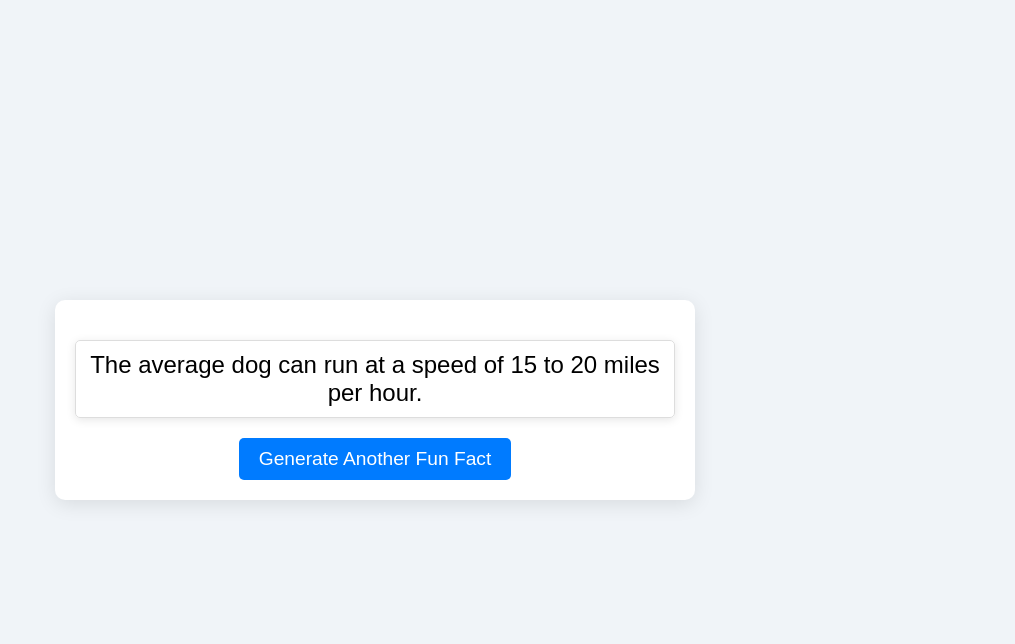
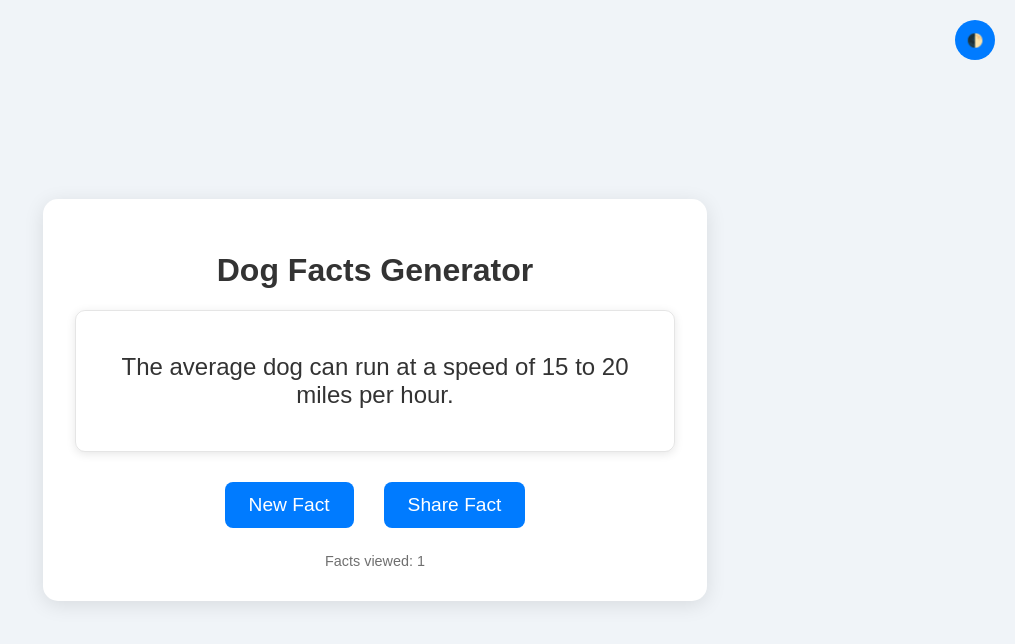
Before and after one commit to HirukaTennakoon/dog-facts, a plain HTML site: page index.html in a window 1280 px wide. Shown: the whole page, without its empty margins (265-1280 px from the left). Drawn offline with Linux system fonts and the light colour scheme.

Commit message:
Update index.html with extra features

```diff
--- a/index.html
+++ b/index.html
@@ -5,60 +5,144 @@
     <meta name="viewport" content="width=device-width, initial-scale=1.0">
     <title>Fun Facts About Dogs</title>
     <style>
-        /* CSS Styles */
+        :root {
+            --bg-color: #f0f4f8;
+            --container-bg: white;
+            --text-color: #333;
+            --button-bg: #007bff;
+            --button-hover: #0056b3;
+            --shadow-color: rgba(0, 0, 0, 0.1);
+        }
+
+        [data-theme="dark"] {
+            --bg-color: #1a1a1a;
+            --container-bg: #2d2d2d;
+            --text-color: #ffffff;
+            --button-bg: #4a9eff;
+            --button-hover: #2e7fd1;
+            --shadow-color: rgba(0, 0, 0, 0.3);
+        }
+
+        * {
+            transition: all 0.3s ease;
+        }
+
         body {
             font-family: 'Arial', sans-serif;
-            background-color: #f0f4f8;
+            background-color: var(--bg-color);
             display: flex;
             justify-content: center;
             align-items: center;
-            height: 100vh;
+            min-height: 100vh;
             margin: 0;
+            color: var(--text-color);
         }
 
         .container {
             text-align: center;
             max-width: 600px;
-            padding: 20px;
-            background: white;
-            border-radius: 10px;
-            box-shadow: 0 4px 20px rgba(0, 0, 0, 0.1);
-            overflow: hidden;
+            width: 90%;
+            padding: 2rem;
+            background: var(--container-bg);
+            border-radius: 15px;
+            box-shadow: 0 4px 20px var(--shadow-color);
         }
 
         .fact {
             font-size: 1.5em;
             margin: 20px 0;
-            padding: 10px;
-            border: 1px solid #ddd;
-            border-radius: 5px;
-            box-shadow: 0 2px 10px rgba(0, 0, 0, 0.1);
+            padding: 20px;
+            border: 1px solid var(--shadow-color);
+            border-radius: 10px;
+            box-shadow: 0 2px 10px var(--shadow-color);
+            min-height: 100px;
+            display: flex;
+            align-items: center;
+            justify-content: center;
+            animation: fadein 0.5s;
+        }
+
+        @keyframes fadein {
+            from { opacity: 0; }
+            to { opacity: 1; }
         }
 
         .button {
-            padding: 10px 20px;
+            padding: 12px 24px;
             font-size: 1.2em;
             color: white;
-            background-color: #007bff;
+            background-color: var(--button-bg);
             border: none;
-            border-radius: 5px;
+            border-radius: 8px;
             cursor: pointer;
-            transition: background-color 0.2s;
+            transition: transform 0.2s, background-color 0.2s;
+            margin: 10px;
         }
 
         .button:hover {
-            background-color: #0056b3;
+            background-color: var(--button-hover);
+            transform: scale(1.05);
+        }
+
+        .button:active {
+            transform: scale(0.95);
+        }
+
+        .controls {
+            margin-top: 20px;
+            display: flex;
+            justify-content: center;
+            gap: 10px;
+            flex-wrap: wrap;
+        }
+
+        .theme-toggle {
+            position: absolute;
+            top: 20px;
+            right: 20px;
+            padding: 8px;
+            border-radius: 50%;
+            border: none;
+            cursor: pointer;
+            background: var(--button-bg);
+            color: white;
+            width: 40px;
+            height: 40px;
+            display: flex;
+            align-items: center;
+            justify-content: center;
+        }
+
+        #factCounter {
+            font-size: 0.9em;
+            margin-top: 15px;
+            opacity: 0.7;
+        }
+
+        @media (max-width: 480px) {
+            .container {
+                padding: 1rem;
+                width: 95%;
+            }
+            .fact {
+                font-size: 1.2em;
+                padding: 15px;
+            }
         }
     </style>
 </head>
 <body>
+    <button class="theme-toggle" aria-label="Toggle theme">🌓</button>
     <div class="container">
+        <h1>Dog Facts Generator</h1>
         <div class="fact"></div>
-        <button class="button">Generate Another Fun Fact</button>
+        <div class="controls">
+            <button class="button" id="generateBtn">New Fact</button>
+            <button class="button" id="shareBtn">Share Fact</button>
+        </div>
+        <div id="factCounter">Facts viewed: 0</div>
     </div>
-
     <script>
-        // JavaScript Code
         const facts = [
             "Dogs are descendants of wolves and were domesticated around 15,000 years ago.",
             "Dogs have an extraordinary sense of smell, which is 10,000 to 100,000 times more sensitive than humans.",
@@ -69,33 +153,86 @@
             "The world's oldest known breed is the Saluki, which dates back to ancient Egypt.",
             "Dogs are social animals and thrive on companionship, often forming strong bonds with their human families.",
             "The average dog can run at a speed of 15 to 20 miles per hour.",
-            "Dogs have been used in various roles, including service animals, therapy dogs, and search and rescue dogs."
+            "Dogs have been used in various roles, including service animals, therapy dogs, and search and rescue dogs.",
+            "A dog's nose print is unique, much like a human's fingerprint.",
+            "Dogs can see in color, but their color spectrum is more limited than humans.",
+            "The tallest dog breed is the Great Dane, which can reach heights of up to 32 inches.",
+            "Dogs dream just like humans do, and they may act out their dreams by moving their legs or making sounds.",
+            "The smallest dog breed is the Chihuahua, which typically weighs between 2-6 pounds."
         ];
 
-        let attemptCount = 0;
+        let currentFactIndex = -1;
+        let viewedFacts = 0;
+        const factElement = document.querySelector('.fact');
+        const generateBtn = document.getElementById('generateBtn');
+        const shareBtn = document.getElementById('shareBtn');
+        const factCounter = document.getElementById('factCounter');
+        const themeToggle = document.querySelector('.theme-toggle');
 
-        function displayRandomFact() {
-            const factElement = document.querySelector('.fact');
-            const randomIndex = Math.floor(Math.random() * facts.length);
-            factElement.textContent = facts[randomIndex];
+        function getRandomFact() {
+            let newIndex;
+            do {
+                newIndex = Math.floor(Math.random() * facts.length);
+            } while (newIndex === currentFactIndex);
+            currentFactIndex = newIndex;
+            return facts[currentFactIndex];
         }
 
-        const button = document.querySelector('.button');
-        button.addEventListener('click', () => {
-            attemptCount++;
-            if (attemptCount < 3) {
-                displayRandomFact();
+        function displayNewFact() {
+            factElement.style.opacity = '0';
+            setTimeout(() => {
+                const fact = getRandomFact();
+                factElement.textContent = fact;
+                factElement.style.opacity = '1';
+                viewedFacts++;
+                factCounter.textContent = `Facts viewed: ${viewedFacts}`;
+            }, 300);
+        }
+
+        function shareFact() {
+            const fact = factElement.textContent;
+            if (navigator.share) {
+                navigator.share({
+                    title: 'Fun Dog Fact',
+                    text: fact,
+                    url: window.location.href
+                }).catch(console.error);
             } else {
-                // Move the button randomly within a certain range
-                const randomX = Math.random() * 100 - 50; // Adjust range as needed
-                const randomY = Math.random() * 100 - 50; // Adjust range as needed
-                button.style.transform = `translate(${randomX}px, ${randomY}px)`;
-                attemptCount = 0; // Reset attempt count after moving
+                navigator.clipboard.writeText(fact)
+                    .then(() => {
+                        shareBtn.textContent = 'Copied!';
+                        setTimeout(() => {
+                            shareBtn.textContent = 'Share Fact';
+                        }, 2000);
+                    })
+                    .catch(console.error);
+            }
+        }
+
+        function toggleTheme() {
+            document.body.dataset.theme =
+                document.body.dataset.theme === 'dark' ? 'light' : 'dark';
+            localStorage.setItem('theme', document.body.dataset.theme);
+        }
+
+        // Event Listeners
+        generateBtn.addEventListener('click', displayNewFact);
+        shareBtn.addEventListener('click', shareFact);
+        themeToggle.addEventListener('click', toggleTheme);
+
+        // Initialize
+        const savedTheme = localStorage.getItem('theme');
+        if (savedTheme) {
+            document.body.dataset.theme = savedTheme;
+        }
+        displayNewFact();
+
+        // Keyboard shortcuts
+        document.addEventListener('keydown', (e) => {
+            if (e.code === 'Space') {
+                displayNewFact();
             }
         });
-
-        // Initial fact display
-        displayRandomFact();
     </script>
 </body>
 </html>
```
